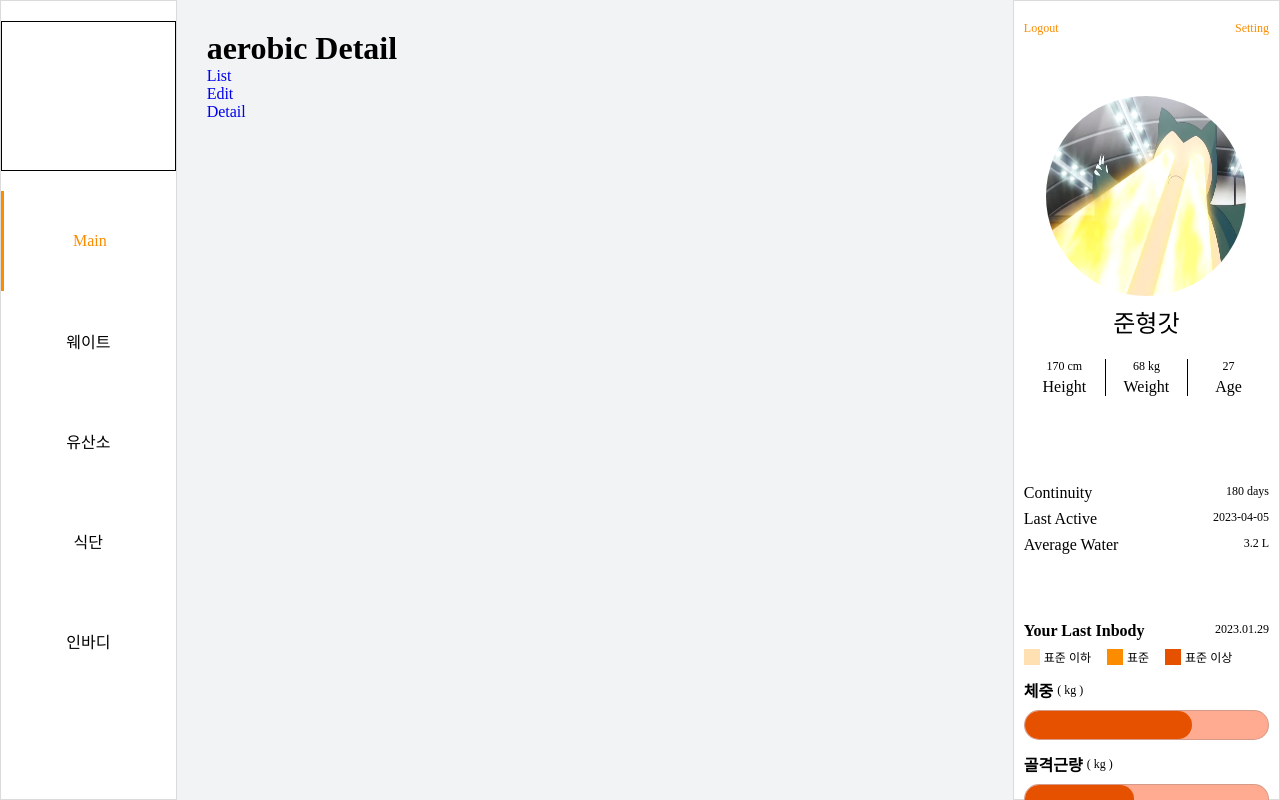
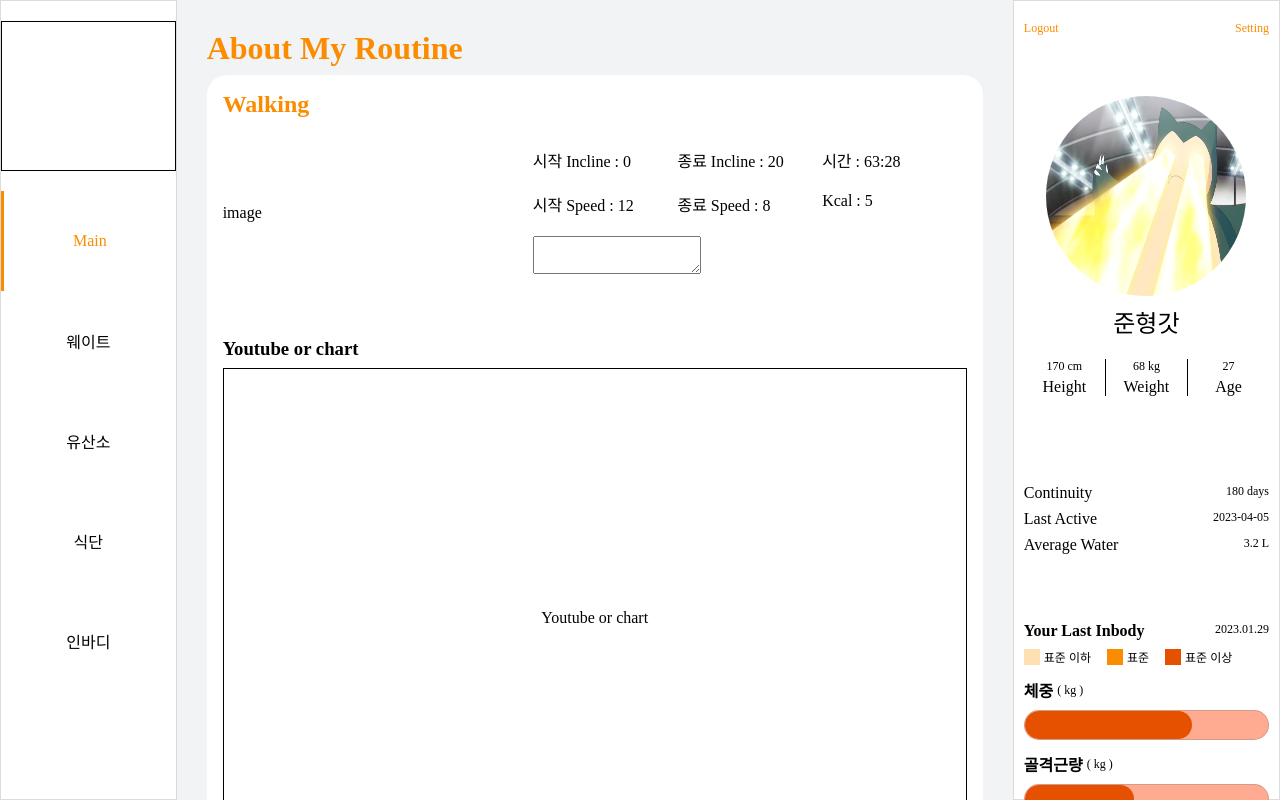
Before and after one commit to JuneHyung/Bumpy, a Nuxt app in the folder develop/frontend/bumpy-nuxt3/: page /aerobic/aerobicDetail in a window 1280 px wide. Built offline with nearby package versions, Linux system fonts and the light colour scheme; a web font is replaced by a local one.

Commit message:
feat : aerobicDetail design

```diff
--- /dev/null
+++ b/develop/frontend/bumpy-nuxt3/assets/scss/aerobic/aerobicDetail.scss
@@ -0,0 +1,52 @@
+.aerobic-info-box{
+  margin-top:30px;
+  display: flex;
+  .chart-wrap{
+    display:flex;
+    flex: 5;
+    justify-content: cneter;
+    align-items: center;
+    p{
+      width:100%;
+    }
+  }
+  .info-list-wrap{
+    display:flex;
+    flex-direction: column;
+    flex: 7;
+    .info-item{
+      display: flex;
+      flex:1;
+      flex-direction: row;
+      p{
+        display:flex;
+        flex:1;
+        flex-direction: column;
+        span{
+          margin-bottom:20px;
+        }
+      }
+    }
+  }
+}
+
+.chart-wrap-box{
+  margin-top:60px;
+  .chart-wrap{
+    display:flex;
+    border: 1px solid black;
+    height:500px;
+    margin-top:8px;
+    justify-content:center;
+    align-items: center;
+  }
+}
+
+.aerobicDetail-button-wrap{
+  display:flex;
+  justify-content: flex-end;
+  margin-top:20px;
+  button{
+    flex:0;
+  }
+}
--- a/develop/frontend/bumpy-nuxt3/assets/scss/app.scss
+++ b/develop/frontend/bumpy-nuxt3/assets/scss/app.scss
@@ -15,6 +15,7 @@
 @import "./user/userInfo.scss";
 
 @import "./weight/weightDetail.scss";
+@import "./aerobic/aerobicDetail.scss";
 *,
 *:before,
 *:after {
--- a/develop/frontend/bumpy-nuxt3/pages/aerobic/aerobicDetail.vue
+++ b/develop/frontend/bumpy-nuxt3/pages/aerobic/aerobicDetail.vue
@@ -1,13 +1,58 @@
 <template>
-  <div class="content-layout">
-    <h1>aerobic Detail</h1>
-    <NuxtLink to="/aerobic/aerobicList">List</NuxtLink>
-    <NuxtLink to="/aerobic/aerobicEdit">Edit</NuxtLink>
-    <NuxtLink to="/aerobic/aerobicDetail">Detail</NuxtLink>
-  </div>
+  <main class="content-layout">
+    <h1 class="content-title q-mb-lg">About My Routine</h1>
+    <div class="content-wrap-box">
+      <h2 class="content-title">{{ infoName.value }}</h2>
+      <div class="aerobic-info-box">
+        <div class="chart-wrap">
+          <p>image</p>
+        </div>
+        <div class="info-list-wrap">
+          <div class="info-item">
+            <template v-for="(info, idx) in infoList" :key="idx">
+              <p class="bp-mr-sm">
+                <template v-for="(item, iIdx) in info" :key="iIdx">
+                  <span>{{ item.label }} : {{ item.value }} {{ item.unit }}</span>
+                </template>
+              </p>
+            </template>
+          </div>
+          <div class="info-memo-box">
+            <textarea stype="width:100%;"></textarea>
+          </div>
+        </div>
+      </div>
+      <div class="chart-wrap-box">
+        <h3>Youtube or chart</h3>
+        <div class="chart-wrap">
+          <p>Youtube or chart</p>
+        </div>
+      </div>
+      <div class="aerobicDetail-button-wrap">
+        <button class="short-ghost-button bp-mr-sm">취소</button>
+        <button class="short-filled-button">수정</button>
+      </div>
+    </div>
+  </main>
 </template>
-<script setup lang="ts">
+<script setup>
 definePageMeta({
   layout: 'main-layout',
 });
+const infoName = { key: 'name', label: '', value: 'Walking' };
+const infoList = [
+  [
+    { key: 'startIncline', label: '시작 Incline', value: '0', unit: '' },
+    { key: 'startSpeed', label: '시작 Speed', value: '12', unit: '' },
+  ],
+  [
+    { key: 'endIncline', label: '종료 Incline', value: '20', unit: '' },
+    { key: 'endSpeed', label: '종료 Speed', value: '8', unit: '' },
+  ],
+  [
+    { key: 'time', label: '시간', value: '63:28', unit: '' },
+    { key: 'kcal', label: 'Kcal', value: '5', unit: '' },
+  ],
+];
+const infoMemo = { key: 'memo', label: '', value: 'memomemomemeomeoemo' };
 </script>
--- a/develop/frontend/bumpy-nuxt3/pages/aerobic/aerobicList.vue
+++ b/develop/frontend/bumpy-nuxt3/pages/aerobic/aerobicList.vue
@@ -6,7 +6,7 @@
         <h3 class="content-title" @click="moveDetail">2022-02-01</h3>
         <button @click="moveEdit">Edit</button>
       </div>
-      <SquareList type="square" :list="testList"></SquareList>
+      <SquareList type="square" :list="testList" @click="moveDetail"></SquareList>
     </div>
     <div class="content-wrap-box bp-mt-xl">
       <p>calendar ing</p>
@@ -20,24 +20,32 @@ const router = useRouter();
 definePageMeta({
   layout: 'main-layout',
 });
-const moveDetail = ()=>{
-  router.push({path: 'aerobicDetail'})
-}
-const moveEdit = ()=>{
-  router.push({path: 'aerobicEdit'})
-}
+const moveDetail = () => {
+  router.push({ path: 'aerobicDetail' });
+};
+const moveEdit = () => {
+  router.push({ path: 'aerobicEdit' });
+};
 const testList = [
   { name: '벤치 프레스', startWeight: 10, endWeight: 30, barWeight: 20, startReps: 12, endReps: 8, setReps: 5, memo: '메모메모' },
-  { name: '벤치 프레스', startWeight: 10, endWeight: 30, barWeight: 20, startReps: 12, endReps: 8, setReps: 5, memo: '메모메모메모메모메모메모메모메모메모메모메모메모메모메모메모메모메모메모메모메모메모메모메모메모메모메모메모메모메모메모메모메모메모메모메모메모메모메모메모메모메모메모메모메모메모메모메모메모메모메모메모메모메모메모메모메모메모메모메모메모메모메모메모메모메모메모메모메모메모메모' },
+  {
+    name: '벤치 프레스',
+    startWeight: 10,
+    endWeight: 30,
+    barWeight: 20,
+    startReps: 12,
+    endReps: 8,
+    setReps: 5,
+    memo: '메모메모메모메모메모메모메모메모메모메모메모메모메모메모메모메모메모메모메모메모메모메모메모메모메모메모메모메모메모메모메모메모메모메모메모메모메모메모메모메모메모메모메모메모메모메모메모메모메모메모메모메모메모메모메모메모메모메모메모메모메모메모메모메모메모메모메모메모메모메모',
+  },
   // { name: '벤치 프레스', startWeight: 10, endWeight: 30, barWeight: 20, startReps: 12, endReps: 8, setReps: 5, memo: '메모메모' },
   // { name: '벤치 프레스', startWeight: 10, endWeight: 30, barWeight: 20, startReps: 12, endReps: 8, setReps: 5, memo: '메모메모' },
   // { name: '벤치 프레스', startWeight: 10, endWeight: 30, barWeight: 20, startReps: 12, endReps: 8, setReps: 5, memo: '메모메모' },
 ];
-
 </script>
 <style scoped lang="scss">
-.aerobic-list-wrap-box{
-  .title-wrap-box{
+.aerobic-list-wrap-box {
+  .title-wrap-box {
     display: flex;
     justify-content: space-between;
   }
```
